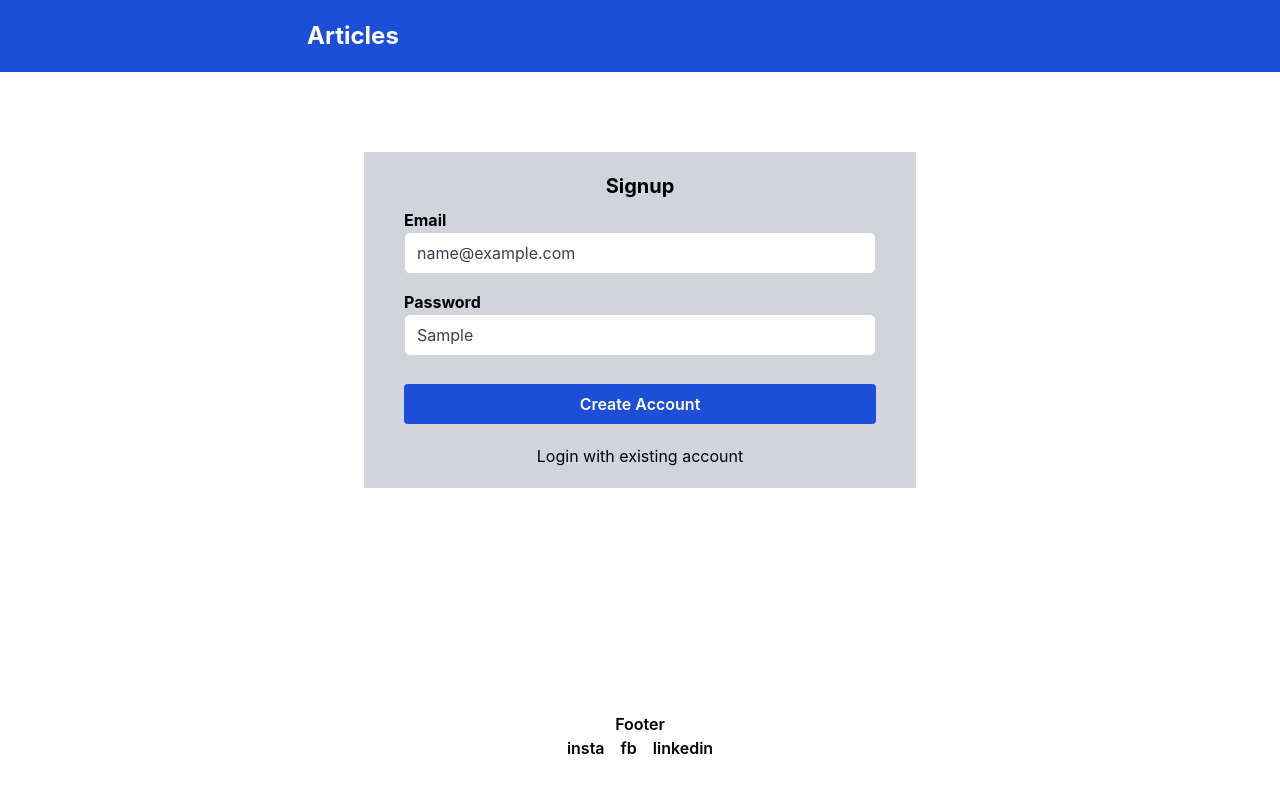
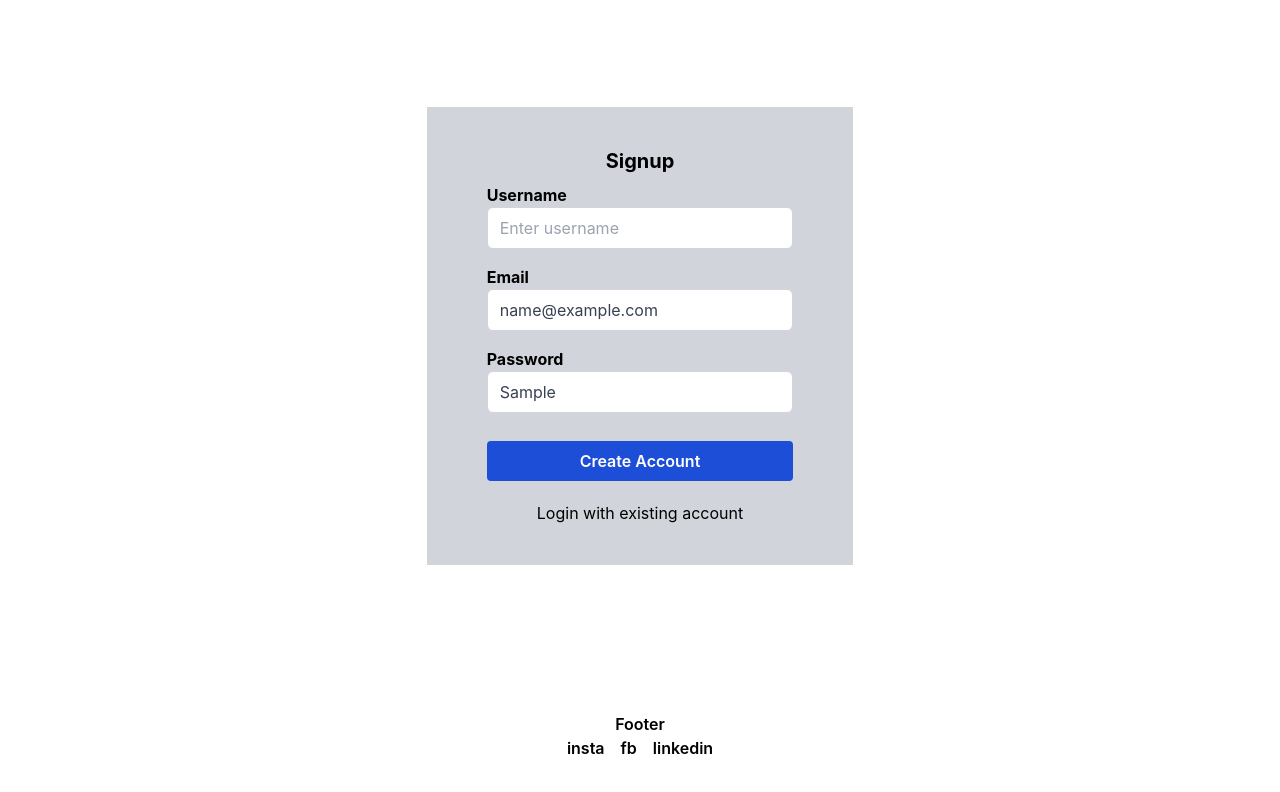
Before and after one commit to enochadane/Blog, a React (Create React App) app in the folder frontend/: page /auth in a window 1280 px wide. Both pictures are taken after typing "name@example.com", "Sample" into the empty fields and a click on the button "Create new account". Shown: the top 792 px of the page. Built offline with nearby package versions, Linux system fonts and the light colour scheme.

Commit message:
integrating authentication with backend

```diff
--- a/frontend/src/App.tsx
+++ b/frontend/src/App.tsx
@@ -4,6 +4,7 @@ import Layout from "./components/Layout/Layout";
 import AuthPage from "./pages/AuthPage";
 import ArticlesPage from "./pages/ArticlesPage";
 import AuthContext from "./store/auth-context";
+import DashBoardPage from "./pages/DashBoardPage";
 
 function App() {
   const authContext = useContext(AuthContext);
@@ -11,6 +12,9 @@ function App() {
     <div>
       <Layout>
         <Routes>
+          {authContext.isLoggedIn && (
+            <Route path="/" element={<DashBoardPage />} />
+          )}
           {authContext.isLoggedIn && (
             <Route path="/articles" element={<ArticlesPage />} />
           )}
--- a/frontend/src/components/Auth/AuthForm.tsx
+++ b/frontend/src/components/Auth/AuthForm.tsx
@@ -1,11 +1,16 @@
 import React, { useState, useRef, useContext } from "react";
+import { useNavigate } from "react-router-dom";
+
 import AuthContext from "../../store/auth-context";
 
 const AuthForm = () => {
+  const navigate = useNavigate();
   const authContext = useContext(AuthContext);
   const [isLogIn, setIsLogIn] = useState(true);
+
   const emailInputRef: any = useRef();
   const passwordInputRef: any = useRef();
+  const usernameInputRef: any = useRef();
 
   const switchAuthModeHandler = () => {
     setIsLogIn((prevState) => !prevState);
@@ -13,16 +18,74 @@ const AuthForm = () => {
 
   const submitHandler = (event: any) => {
     event.preventDefault();
-    console.log(emailInputRef.current.value, passwordInputRef.current.value);
-    authContext.login();
-    console.log(authContext.isLoggedIn);
+    // console.log(emailInputRef.current.value, passwordInputRef.current.value);
+    // authContext.login();
+    // console.log(authContext.isLoggedIn);
+    const email = emailInputRef.current.value;
+    const password = passwordInputRef.current.value;
+
+    if (isLogIn) {
+      const fetchLogin = async () => {
+        try {
+          const res = await fetch("http://localhost:3000/auth/login", {
+            method: "POST",
+            body: JSON.stringify({
+              email,
+              password,
+            }),
+            headers: {
+              "Content-Type": "application/json",
+            },
+          });
+
+          if (!res.ok) {
+            const text = await res.text();
+            throw new Error(text);
+          }
+          const data = await res.json();
+          authContext.login(data.access_token);
+          navigate("/");
+        } catch (e: any) {
+          console.log(e.message);
+        }
+      };
+      fetchLogin();
+    } else {
+      const username = usernameInputRef.current.value;
+      const fetchSignup = async () => {
+        try {
+          const res = await fetch("http://localhost:3000/auth/signup", {
+            method: "POST",
+            body: JSON.stringify({
+              username,
+              email,
+              password,
+            }),
+            headers: {
+              "Content-Type": "application/json",
+            },
+          });
+
+          if (!res.ok) {
+            const text = await res.text();
+            throw new Error(text);
+          }
+
+          const data = await res.json();
+          console.log(data);
+          setIsLogIn(true);
+        } catch (e: any) {
+          console.log(e.message);
+        }
+      };
+      fetchSignup();
+    }
   };
 
   return (
     <>
-      <div className="flex">
-        <div className="w-1/3"></div>
-        <div className="flex flex-col mt-20 bg-gray-300 p-5 w-1/2">
+      {/* <div className="flex justify-center items-center"> */}
+      <div className="flex flex-col bg-gray-300 p-10 w-1/3">
         <h3 className="text-xl font-bold text-center">
           {isLogIn ? "Login" : "Signup"}
         </h3>
@@ -30,6 +93,21 @@ const AuthForm = () => {
           onSubmit={submitHandler}
           className="container flex flex-col items-center m-0"
         >
+          {!isLogIn && (
+            <div className="justify-start my-2 px-5 w-full">
+              <label htmlFor="username" className="font-bold my-10">
+                Username
+              </label>
+              <input
+                className="border border-gray-300 rounded-md w-full py-2 px-3 placeholder-gray-400 text-gray-700 focus:outline-none"
+                type="text"
+                id="username"
+                required
+                placeholder="Enter username"
+                ref={usernameInputRef}
+              />
+            </div>
+          )}
           <div className="justify-start my-2 px-5 w-full">
             <label htmlFor="email" className="font-bold my-10">
               Email
@@ -66,8 +144,7 @@ const AuthForm = () => {
           </div>
         </form>
       </div>
-        <div className="w-1/3"></div>
-      </div>
+      {/* </div> */}
     </>
   );
 };
--- a/frontend/src/components/Layout/Footer.tsx
+++ b/frontend/src/components/Layout/Footer.tsx
@@ -2,7 +2,7 @@ import React from "react";
 
 const Footer = () => {
   return (
-    <footer className="flex flex-col items-center bg-transparent bg-gray-500 py-10 font-semibold fixed bottom-0 left-0 right-0">
+    <footer className="flex flex-col items-center bg-transparent bg-gray-500 py-10 font-semibold bottom-0 left-0 right-0">
       <h4>Footer</h4>
       <ul className="flex">
         <li className="px-2">insta</li>
--- a/frontend/src/components/Layout/Layout.tsx
+++ b/frontend/src/components/Layout/Layout.tsx
@@ -1,14 +1,20 @@
-import React, { Fragment } from "react";
+import React, { useContext } from "react";
 import Footer from "./Footer";
 import MainNavigation from "./MainNavigation";
 
+import AuthContext from "../../store/auth-context";
+
 const Layout = (props: any) => {
+  const authContext = useContext(AuthContext);
+
   return (
-    <Fragment>
-      <MainNavigation />
-      <main>{props.children}</main>
+    <div className="flex flex-col min-h-screen">
+      {authContext.isLoggedIn && <MainNavigation />}
+      <main className="flex flex-1 justify-center items-center">
+        {props.children}
+      </main>
       <Footer />
-    </Fragment>
+    </div>
   );
 };
 
--- a/frontend/src/components/Layout/MainNavigation.tsx
+++ b/frontend/src/components/Layout/MainNavigation.tsx
@@ -1,23 +1,48 @@
 import React, { useContext } from "react";
+import { useNavigate } from "react-router-dom";
+
 import AuthContext from "../../store/auth-context";
 
 const MainNavigation = () => {
   const authContext = useContext(AuthContext);
+  const navigate = useNavigate();
 
   const logoutHandler = () => {
     authContext.logout();
+    navigate("/auth");
   };
+
+  const handleArticlesPageNavigation = () => {
+    navigate("/articles");
+  };
+
+  const handleHomePageNavigation = () => {
+    navigate("/");
+  };
+
   return (
     <header className="bg-blue-700 p-5">
       <nav className="flex justify-around text-white font-bold">
-        <h2 className="text-2xl justify-start">
-          <a href="/">Articles</a>
-        </h2>
+        <div className="flex space-x-4">
+          <h2 className="text-xl">
+            <button onClick={handleHomePageNavigation}>Home</button>
+          </h2>
+          <h2 className="text-xl">
+            <button onClick={handleArticlesPageNavigation}>Articles</button>
+          </h2>
+        </div>
         <ul className="flex space-x-4">
           <li>
-            {authContext.isLoggedIn && (
-              <button onClick={logoutHandler}>Logout</button>
-            )}
+            <button onClick={logoutHandler}>
+              <img
+                className="w-8 rounded-full"
+                src="https://placekitten.com/250/250"
+                alt="avatar"
+              />
+            </button>
+          </li>
+          <li>
+            <button onClick={logoutHandler}>Logout</button>
           </li>
         </ul>
       </nav>
--- a/frontend/src/pages/AuthPage.tsx
+++ b/frontend/src/pages/AuthPage.tsx
@@ -1,11 +1,13 @@
-import React from 'react'
+import React from "react";
 
-import AuthForm from '../components/Auth/AuthForm'
+import AuthForm from "../components/Auth/AuthForm";
 
 const AuthPage = () => {
   return (
-    <AuthForm />
-  )
-}
+    <>
+      <AuthForm />
+    </>
+  );
+};
 
-export default AuthPage
+export default AuthPage;
--- /dev/null
+++ b/frontend/src/pages/DashBoardPage.tsx
@@ -0,0 +1,9 @@
+import React from 'react'
+
+const DashBoardPage = () => {
+  return (
+    <div className='text-3xl font-extrabold'>DashBoard Page</div>
+  )
+}
+
+export default DashBoardPage
--- a/frontend/src/store/auth-context.tsx
+++ b/frontend/src/store/auth-context.tsx
@@ -3,23 +3,28 @@ import React, { useState } from "react";
 const AuthContext = React.createContext({
   token: "",
   isLoggedIn: false,
-  login: () => {},
+  login: (accessToken: string) => {},
   logout: () => {},
 });
 
 export const AuthContextProvider = (props: any) => {
-  const [userIsLoggedIn, setUserIsLoggedIn] = useState(false);
+  let initialToken = localStorage.getItem("accessToken") || "";
+  const [accessToken, setAccessToken] = useState(initialToken);
 
-  const loginHandler = () => {
-    setUserIsLoggedIn(true)
+  let userIsLoggedIn = !!accessToken;
+
+  const loginHandler = (accessToken: string) => {
+    setAccessToken(accessToken);
+    localStorage.setItem("accessToken", accessToken);
   };
 
   const logoutHandler = () => {
-    setUserIsLoggedIn(false)
+    setAccessToken("");
+    localStorage.removeItem("accessToken");
   };
 
   const contextValue = {
-    token: "",
+    token: accessToken,
     isLoggedIn: userIsLoggedIn,
     login: loginHandler,
     logout: logoutHandler,
```
Lines whose indentation alone changed are shown as unchanged.
